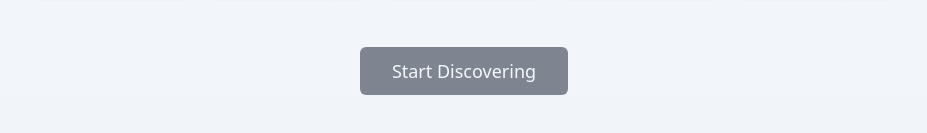
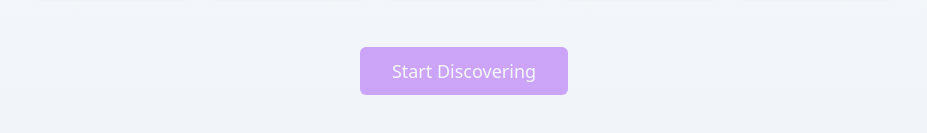
Before and after one commit to Adekunle-Samuel/CurioDaily, a React (Vite) app: page / in a window 1280 px wide. Shown: the part 697-830 px from the top of the page, without its empty margins (176-1103 px from the left). Built offline with nearby package versions, Linux system fonts and the light colour scheme.

Commit message:
Fix: Use topic color for check and CTA
Use the topic color for the check mark indicator and the CTA button to maintain consistency.

```diff
--- a/src/components/TopicSelector.tsx
+++ b/src/components/TopicSelector.tsx
@@ -85,6 +85,10 @@ const TopicSelector = ({ onSelectTopics }: TopicSelectorProps) => {
   const { toast } = useToast();
   const MAX_TOPICS = 5;
 
+  // Using a consistent color for both checkmarks and CTA
+  const accentColor = "bg-purple-500"; // Primary accent color
+  const accentHoverColor = "hover:bg-purple-600"; // Slightly darker for hover state
+
   const handleTopicToggle = (topicId: string) => {
     if (selectedTopics.includes(topicId)) {
       setSelectedTopics(selectedTopics.filter(id => id !== topicId));
@@ -134,7 +138,7 @@ const TopicSelector = ({ onSelectTopics }: TopicSelectorProps) => {
             className={cn(
               "cursor-pointer transition-all duration-200 hover:shadow-md relative overflow-hidden group h-48",
               selectedTopics.includes(topic.id)
-                ? `border-2 border-${topic.color.split("-")[1]}-600 shadow-md`
+                ? "border-2 border-purple-600 shadow-md"
                 : "border border-gray-200"
             )}
             onClick={() => handleTopicToggle(topic.id)}
@@ -149,7 +153,7 @@ const TopicSelector = ({ onSelectTopics }: TopicSelectorProps) => {
             </div>
 
             {selectedTopics.includes(topic.id) && (
-              <div className={`absolute top-2 right-2 w-6 h-6 flex items-center justify-center ${topic.color} text-white rounded-full z-10`}>
+              <div className="absolute top-2 right-2 w-6 h-6 flex items-center justify-center bg-purple-500 text-white rounded-full z-10">
                 <Check size={14} />
               </div>
             )}
@@ -163,7 +167,7 @@ const TopicSelector = ({ onSelectTopics }: TopicSelectorProps) => {
 
       <div className="mt-12 text-center">
         <Button
-          className="px-8 py-6 text-lg"
+          className={`px-8 py-6 text-lg ${accentColor} ${accentHoverColor} border-none`}
           onClick={handleSubmit}
           disabled={selectedTopics.length === 0}
         >
```
